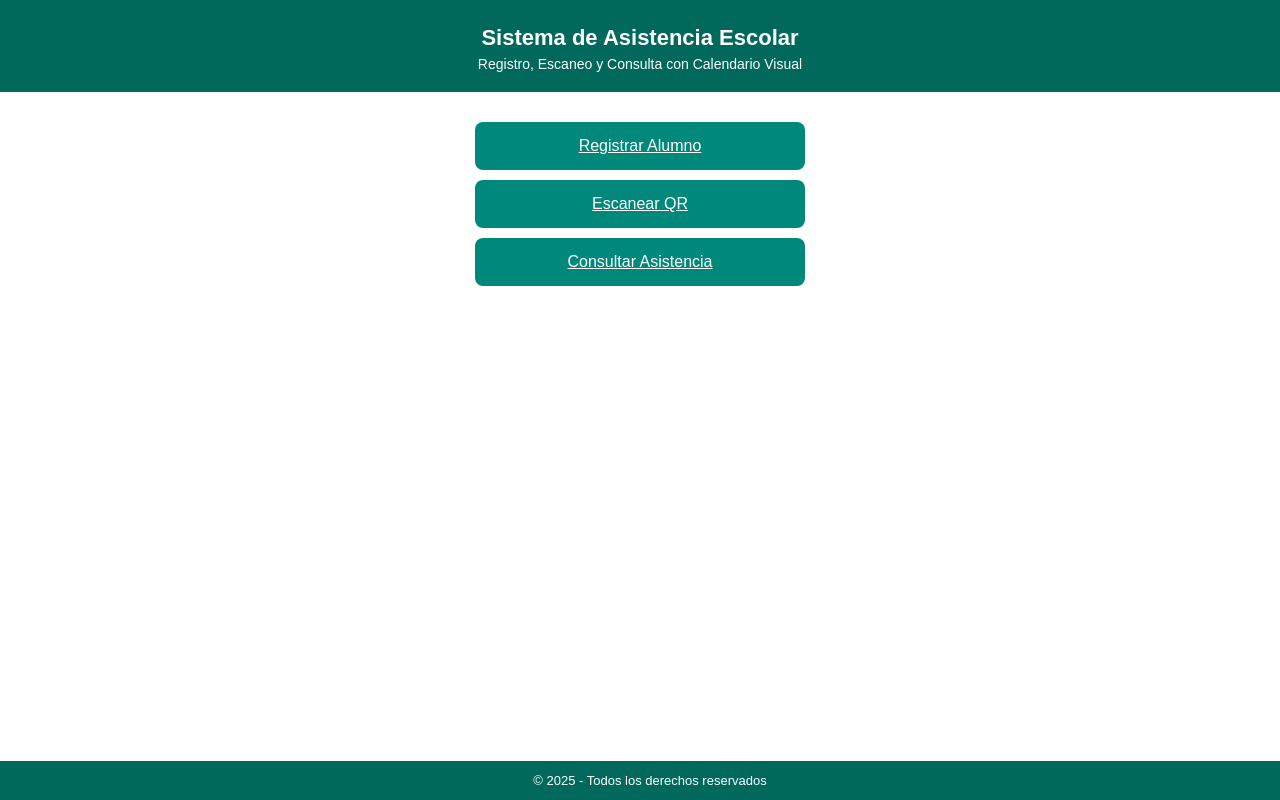
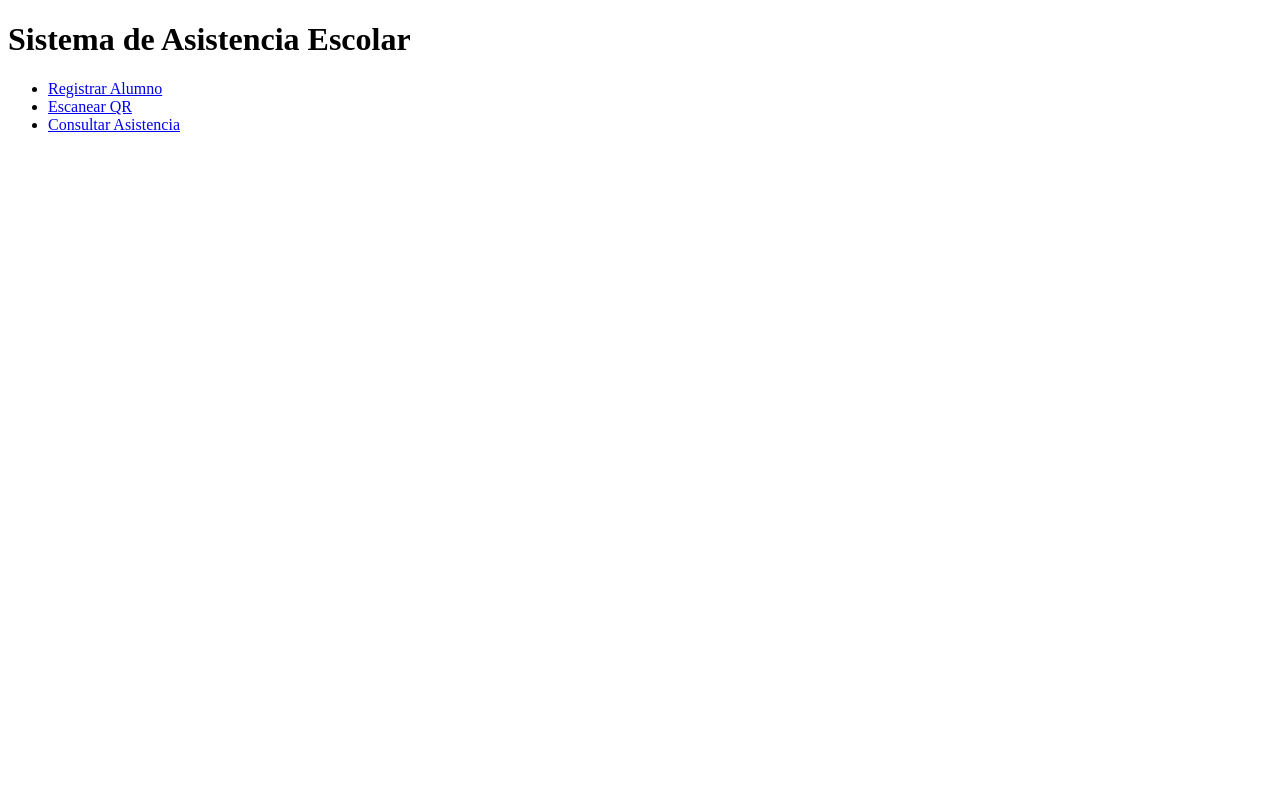
Before and after one commit to Gsr1989/educacionbasica, a Flask app: page / in a window 1280 px wide. Run offline with Flask 3, Linux system fonts and the light colour scheme.

Commit message:
Update index.html

```diff
--- a/templates/index.html
+++ b/templates/index.html
@@ -2,86 +2,14 @@
 <html lang="es">
 <head>
   <meta charset="UTF-8">
-  <title>Sistema de Asistencia Escolar</title>
-  <meta name="viewport" content="width=device-width, initial-scale=1">
-  <style>
-    body {
-      font-family: Arial, sans-serif;
-      background: #ffffff;
-      margin: 0;
-      padding: 0;
-    }
-
-    header {
-      background-color: #00695c;
-      color: white;
-      text-align: center;
-      padding: 20px 10px;
-    }
-
-    h1 {
-      font-size: 22px;
-      margin: 5px 0;
-    }
-
-    h2 {
-      font-size: 14px;
-      font-weight: normal;
-      margin: 0;
-    }
-
-    .container {
-      padding: 20px;
-      text-align: center;
-    }
-
-    .btn {
-      display: block;
-      width: 90%;
-      max-width: 300px;
-      margin: 10px auto;
-      padding: 15px;
-      background-color: #00897b;
-      color: white;
-      border: none;
-      border-radius: 8px;
-      font-size: 16px;
-      cursor: pointer;
-      transition: background 0.2s;
-    }
-
-    .btn:hover {
-      background-color: #00695c;
-    }
-
-    footer {
-      background-color: #00695c;
-      color: white;
-      text-align: center;
-      padding: 12px 10px;
-      font-size: 13px;
-      position: fixed;
-      width: 100%;
-      bottom: 0;
-    }
-  </style>
+  <title>Inicio</title>
 </head>
 <body>
-
-  <header>
-    <h1>Sistema de Asistencia Escolar</h1>
-    <h2>Registro, Escaneo y Consulta con Calendario Visual</h2>
-  </header>
-
-  <div class="container">
-    <a href="/registrar" class="btn">Registrar Alumno</a>
-    <a href="/escanear" class="btn">Escanear QR</a>
-    <a href="/consultar" class="btn">Consultar Asistencia</a>
-  </div>
-
-  <footer>
-    © 2025 - Todos los derechos reservados
-  </footer>
-
+  <h1>Sistema de Asistencia Escolar</h1>
+  <ul>
+    <li><a href="/registrar">Registrar Alumno</a></li>
+    <li><a href="#" onclick="location.href='/escanear.html';">Escanear QR</a></li>
+    <li><a href="/consultar">Consultar Asistencia</a></li>
+  </ul>
 </body>
 </html>
```
